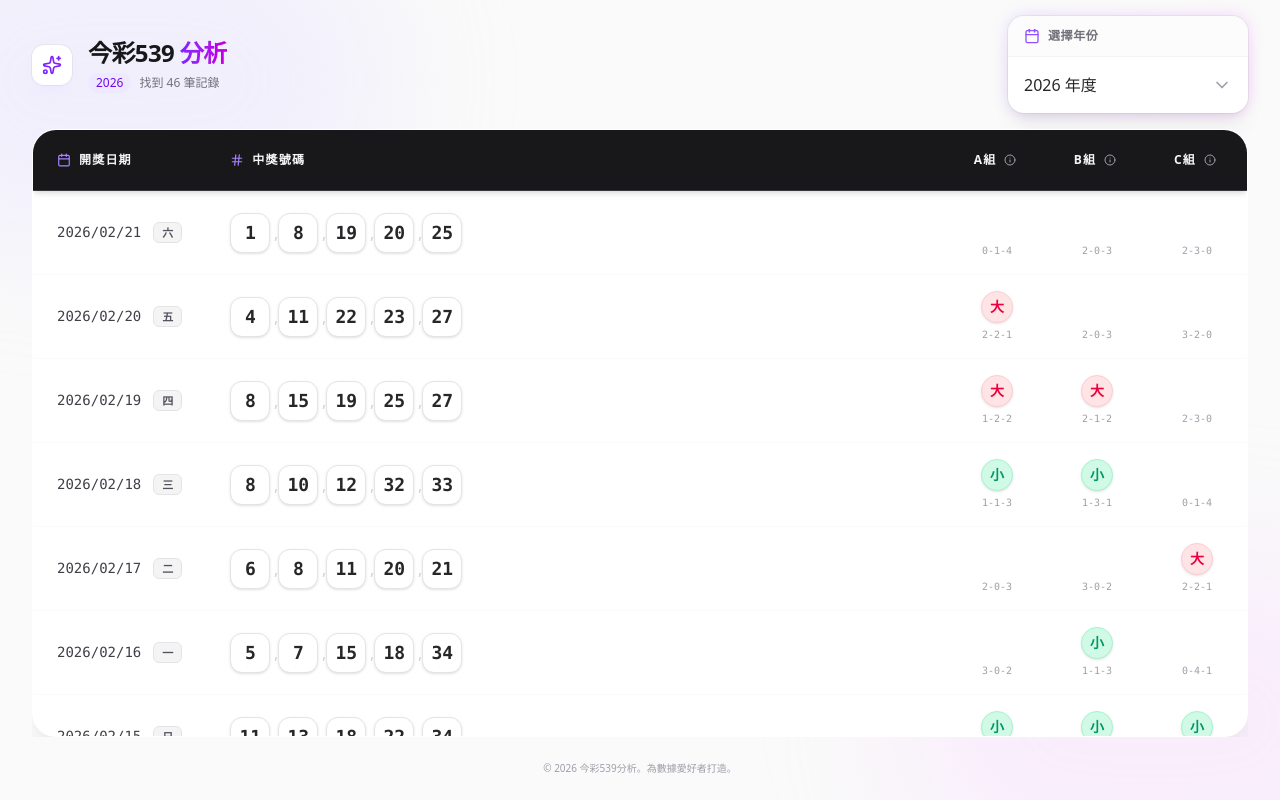
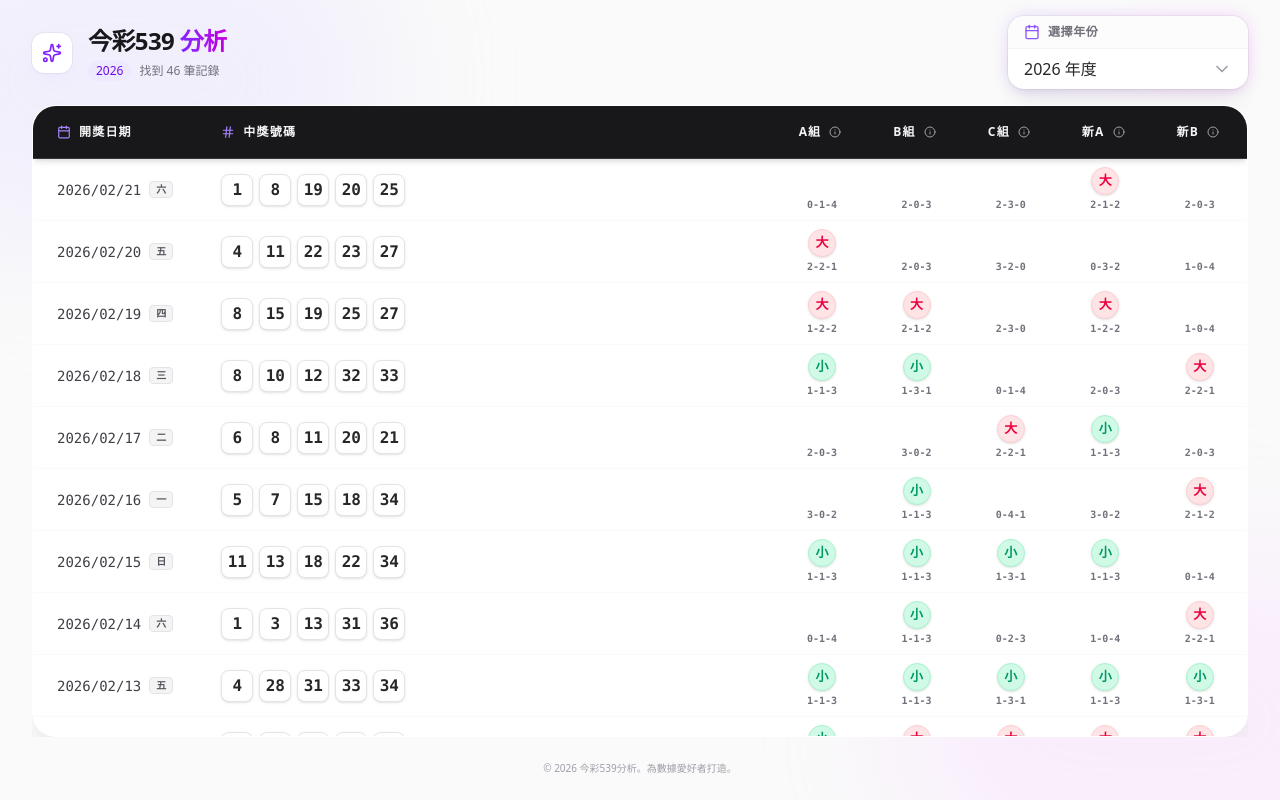
Before and after one commit to fubini108014/lottery-number-viewer, a React (Vite) app: page / in a window 1280 px wide. Built offline with nearby package versions, Linux system fonts and the light colour scheme.

Commit message:
加入新A、B，調整CSS

```diff
--- a/src/components/FileSelector.tsx
+++ b/src/components/FileSelector.tsx
@@ -17,7 +17,7 @@ export const FileSelector: React.FC<FileSelectorProps> = ({ files, selectedFile,
     >
       <div className="absolute inset-0 bg-gradient-to-r from-violet-500 to-fuchsia-500 rounded-2xl blur opacity-20 group-hover:opacity-30 transition-opacity duration-300" />
       <div className="relative bg-white rounded-2xl shadow-xl shadow-black/5 ring-1 ring-black/5 overflow-hidden">
-        <div className="flex items-center px-4 py-3 border-b border-zinc-100 bg-zinc-50/50">
+        <div className="flex items-center px-4 py-2 border-b border-zinc-100 bg-zinc-50/50">
           <Calendar className="w-4 h-4 text-violet-500 mr-2" />
           <label htmlFor="file-select" className="text-xs font-semibold text-zinc-500 uppercase tracking-wider">
             選擇年份
@@ -28,7 +28,7 @@ export const FileSelector: React.FC<FileSelectorProps> = ({ files, selectedFile,
             id="file-select"
             value={selectedFile || ''}
             onChange={(e) => onSelect(e.target.value)}
-            className="block w-full pl-4 pr-10 py-4 text-base text-zinc-800 bg-transparent focus:outline-none focus:bg-zinc-50 cursor-pointer appearance-none font-medium"
+            className="block w-full pl-4 pr-10 py-2 text-base text-zinc-800 bg-transparent focus:outline-none focus:bg-zinc-50 cursor-pointer appearance-none font-medium"
           >
             {files.map((file) => (
               <option key={file.name} value={file.name}>
--- a/src/components/LotteryTable.tsx
+++ b/src/components/LotteryTable.tsx
@@ -1,7 +1,7 @@
-import React, { useState } from 'react';
+import React, { useState, useMemo } from 'react';
 import { motion } from 'motion/react';
 import { LotteryDraw } from '../types';
-import { Calendar, Hash, Trophy, Info } from 'lucide-react';
+import { Calendar, Hash, Info } from 'lucide-react';
 import { ZoneTable } from './ZoneTable';
 
 interface LotteryTableProps {
@@ -11,63 +11,33 @@ interface LotteryTableProps {
   onToggleZoneTable: () => void;
 }
 
-export const LotteryTable: React.FC<LotteryTableProps> = ({ data, year, showZoneTable, onToggleZoneTable }) => {
-  const [initialZoneTab, setInitialZoneTab] = useState<string>('A組');
-
-  if (data.length === 0) return null;
-
-  const handleOpenZoneTable = (tab: string) => {
-    if (showZoneTable && initialZoneTab === tab) {
-      onToggleZoneTable(); // Close if clicking the same active tab
-    } else {
-      setInitialZoneTab(tab);
-      if (!showZoneTable) {
-        onToggleZoneTable();
-      }
-    }
-  };
-
-  const handleZoneTabChange = (tab: string) => {
-    setInitialZoneTab(tab);
-  };
-
-  const formatDate = (date: Date) => {
-    const dateStr = date.toLocaleDateString('zh-TW', {
-      year: 'numeric',
-      month: '2-digit',
-      day: '2-digit',
-    });
-
-    const weekdayStr = date.toLocaleDateString('zh-TW', { weekday: 'short' }).replace('週', '');
-
-    return (
-      <div className="flex flex-col sm:flex-row sm:items-center gap-1 sm:gap-3">
-        <span className="font-mono text-zinc-700 font-medium">{dateStr}</span>
-        <span className="text-[11px] font-bold px-2 py-0.5 rounded-md bg-zinc-100 text-zinc-600 border border-zinc-200 w-fit min-w-[24px] text-center">
-          {weekdayStr}
-        </span>
-      </div>
-    );
-  };
-
-  const formatNumbers = (numbers: number[]) => {
-    return (
-      <div className="flex flex-wrap items-center gap-2">
-        {numbers.map((num, idx) => (
-          <div key={idx} className="relative group">
-            <div className="w-10 h-10 flex items-center justify-center rounded-xl bg-white border border-zinc-200 shadow-sm group-hover:border-violet-300 group-hover:shadow-md group-hover:shadow-violet-100 transition-all duration-200">
-              <span className="font-mono font-bold text-lg text-zinc-800 group-hover:text-violet-600 transition-colors">
-                {num}
-              </span>
-            </div>
-            {idx < numbers.length - 1 && (
-               <span className="absolute -right-2 top-1/2 -translate-y-1/2 text-zinc-300 pointer-events-none opacity-0 sm:opacity-100">,</span>
-            )}
-          </div>
-        ))}
-      </div>
-    );
-  };
+const GROUPS_CONFIG = [
+  { id: 'A組', name: 'A組', zones: [
+    new Set([2, 4, 5, 6, 7, 11, 12, 14, 15, 16]),
+    new Set([22, 24, 25, 26, 27, 33, 35, 36, 38, 39]),
+    new Set([1, 3, 8, 9, 10, 13, 17, 18, 19, 20, 21, 23, 28, 29, 30, 31, 32, 34, 37])
+  ] as [Set<number>, Set<number>, Set<number>] },
+  { id: 'B組', name: 'B組', zones: [
+    new Set([3, 5, 6, 8, 9, 21, 22, 23, 25, 28]),
+    new Set([12, 13, 15, 16, 17, 30, 32, 33, 35, 39]),
+    new Set([1, 2, 4, 7, 10, 11, 14, 18, 19, 20, 24, 26, 27, 29, 31, 34, 36, 37, 38])
+  ] as [Set<number>, Set<number>, Set<number>] },
+  { id: 'C組', name: 'C組', zones: [
+    new Set([20, 21, 22, 23, 24, 25, 26, 27, 28, 29]),
+    new Set([1, 4, 5, 8, 9, 11, 14, 15, 18, 19, 31, 34, 35, 38, 39]),
+    new Set([2, 3, 6, 7, 10, 12, 13, 16, 17, 30, 32, 33, 36, 37])
+  ] as [Set<number>, Set<number>, Set<number>] },
+  { id: '新A', name: '新A', zones: [
+    new Set([1, 5, 7, 8, 9, 10, 34, 37, 38, 39]),
+    new Set([21, 22, 23, 24, 25, 26, 27, 28, 29, 30]),
+    new Set([2, 3, 4, 6, 11, 12, 13, 14, 15, 16, 17, 18, 19, 20, 31, 32, 33, 35, 36])
+  ] as [Set<number>, Set<number>, Set<number>] },
+  { id: '新B', name: '新B', zones: [
+    new Set([1, 2, 3, 4, 5, 6, 7, 8, 9, 10]),
+    new Set([30, 31, 32, 33, 34, 35, 36, 37, 38, 39]),
+    new Set([11, 12, 13, 14, 15, 16, 17, 18, 19, 20, 21, 22, 23, 24, 25, 26, 27, 28, 29])
+  ] as [Set<number>, Set<number>, Set<number>] },
+];
 
 const calculateGroup = (numbers: number[], zones: [Set<number>, Set<number>, Set<number>]): { result: string, pattern: string } => {
   let counts = [0, 0, 0];
@@ -89,24 +59,85 @@ export const LotteryTable: React.FC<LotteryTableProps> = ({ data, year, showZone
   return { result, pattern };
 };
 
-  const groupAZones: [Set<number>, Set<number>, Set<number>] = [
-    new Set([2, 4, 5, 6, 7, 11, 12, 14, 15, 16]),
-    new Set([22, 24, 25, 26, 27, 33, 35, 36, 38, 39]),
-    new Set([1, 3, 8, 9, 10, 13, 17, 18, 19, 20, 21, 23, 28, 29, 30, 31, 32, 34, 37])
-  ];
+const GroupResultCell: React.FC<{ result: string, pattern: string }> = ({ result, pattern }) => (
+  <td className="py-2 px-6 text-center align-middle">
+    <div className="flex flex-col items-center justify-center gap-0.5">
+      {result ? (
+        <span className={`inline-flex items-center justify-center w-7 h-7 rounded-full text-[13px] font-bold shadow-sm ${
+          result === '大'
+            ? 'bg-rose-100 text-rose-600 border border-rose-200'
+            : 'bg-emerald-100 text-emerald-600 border border-emerald-200'
+        }`}>
+          {result}
+        </span>
+      ) : (
+        <div className="w-7 h-7" />
+      )}
+      <span className="text-[10px] font-mono text-zinc-500 font-semibold">
+        {pattern}
+      </span>
+    </div>
+  </td>
+);
 
-  const groupBZones: [Set<number>, Set<number>, Set<number>] = [
-    new Set([3, 5, 6, 8, 9, 21, 22, 23, 25, 28]),
-    new Set([12, 13, 15, 16, 17, 30, 32, 33, 35, 39]),
-    new Set([1, 2, 4, 7, 10, 11, 14, 18, 19, 20, 24, 26, 27, 29, 31, 34, 36, 37, 38])
-  ];
+export const LotteryTable: React.FC<LotteryTableProps> = ({ data, year, showZoneTable, onToggleZoneTable }) => {
+  const [initialZoneTab, setInitialZoneTab] = useState<string>('A組');
 
-  const groupCZones: [Set<number>, Set<number>, Set<number>] = [
-    new Set([20, 21, 22, 23, 24, 25, 26, 27, 28, 29]),
-    new Set([1, 4, 5, 8, 9, 11, 14, 15, 18, 19, 31, 34, 35, 38, 39]),
-    new Set([2, 3, 6, 7, 10, 12, 13, 16, 17, 30, 32, 33, 36, 37])
-  ];
+  const zoneTableProps = useMemo(() => ({
+    groupAZones: GROUPS_CONFIG[0].zones,
+    groupBZones: GROUPS_CONFIG[1].zones,
+    groupCZones: GROUPS_CONFIG[2].zones,
+    groupNewAZones: GROUPS_CONFIG[3].zones,
+    groupNewBZones: GROUPS_CONFIG[4].zones,
+  }), []);
 
+  if (data.length === 0) return null;
+
+  const handleOpenZoneTable = (tab: string) => {
+    if (showZoneTable && initialZoneTab === tab) {
+      onToggleZoneTable();
+    } else {
+      setInitialZoneTab(tab);
+      if (!showZoneTable) {
+        onToggleZoneTable();
+      }
+    }
+  };
+
+  const formatDate = (date: Date) => {
+    const dateStr = date.toLocaleDateString('zh-TW', {
+      year: 'numeric',
+      month: '2-digit',
+      day: '2-digit',
+    });
+    const weekdayStr = date.toLocaleDateString('zh-TW', { weekday: 'short' }).replace('週', '');
+
+    return (
+      <div className="flex flex-col sm:flex-row sm:items-center gap-1 sm:gap-2">
+        {/* Desktop: Full year (2026/02/21) */}
+        <span className="font-mono text-zinc-700 font-medium text-sm hidden sm:inline">{dateStr}</span>
+        {/* Mobile: Short year (26/02/21) */}
+        <span className="font-mono text-zinc-700 font-medium text-sm inline sm:hidden">{dateStr.slice(2)}</span>
+        <span className="text-[10px] font-bold px-1.5 py-0 rounded bg-zinc-100 text-zinc-600 border border-zinc-200 w-fit min-w-[20px] text-center">
+          {weekdayStr}
+        </span>
+      </div>
+    );
+  };
+
+  const formatNumbers = (numbers: number[]) => (
+    <div className="flex flex-wrap items-center gap-1.5">
+      {numbers.map((num, idx) => (
+        <div key={idx} className="relative group">
+          <div className="w-8 h-8 flex items-center justify-center rounded-lg bg-white border border-zinc-200 shadow-sm group-hover:border-violet-300 group-hover:shadow-md group-hover:shadow-violet-100 transition-all duration-200">
+            <span className="font-mono font-bold text-base text-zinc-800 group-hover:text-violet-600 transition-colors">
+              {num}
+            </span>
+          </div>
+        </div>
+      ))}
+    </div>
+  );
 
   return (
     <div className="relative w-full h-full flex overflow-hidden">
@@ -120,132 +151,55 @@ export const LotteryTable: React.FC<LotteryTableProps> = ({ data, year, showZone
             <table className="w-full text-left border-collapse min-w-[800px]">
               <thead>
                 <tr className="bg-zinc-900 border-b border-zinc-700 sticky top-0 z-20 shadow-md">
-                  <th className="py-5 px-6 text-xs font-bold text-zinc-100 uppercase tracking-widest w-[140px]">
+                  <th className="py-4 px-6 text-xs font-bold text-zinc-100 uppercase tracking-widest w-[140px] whitespace-nowrap">
                     <div className="flex items-center gap-2">
                       <Calendar className="w-3.5 h-3.5 text-violet-400" />
                       開獎日期
                     </div>
                   </th>
-                  <th className="py-5 px-6 text-xs font-bold text-zinc-100 uppercase tracking-widest">
+                  <th className="py-4 px-6 text-xs font-bold text-zinc-100 uppercase tracking-widest whitespace-nowrap">
                     <div className="flex items-center gap-2">
                       <Hash className="w-3.5 h-3.5 text-violet-400" />
                       中獎號碼
                     </div>
                   </th>
-                  <th className="py-5 px-6 text-xs font-bold text-zinc-100 uppercase tracking-widest w-[100px] text-center">
+                  {GROUPS_CONFIG.map(group => (
+                    <th key={group.id} className="py-4 px-6 text-xs font-bold text-zinc-100 uppercase tracking-widest w-[90px] text-center whitespace-nowrap">
                       <div className="flex items-center justify-center gap-1">
-                      A組
+                        {group.name}
                         <button
-                        onClick={() => handleOpenZoneTable('A組')}
-                        className={`p-1 rounded-full transition-colors ${showZoneTable && initialZoneTab === 'A組' ? 'bg-violet-500 text-white' : 'hover:bg-zinc-800 text-zinc-400 hover:text-violet-400'}`}
+                          onClick={() => handleOpenZoneTable(group.id)}
+                          className={`p-1 rounded-full transition-colors ${showZoneTable && initialZoneTab === group.id ? 'bg-violet-500 text-white' : 'hover:bg-zinc-800 text-zinc-400 hover:text-violet-400'}`}
                           title={showZoneTable ? "隱藏分組對照表" : "查看分組對照表"}
                         >
                           <Info className="w-3 h-3" />
                         </button>
                       </div>
                     </th>
-                  <th className="py-5 px-6 text-xs font-bold text-zinc-100 uppercase tracking-widest w-[100px] text-center">
-                    <div className="flex items-center justify-center gap-1">
-                      B組
-                      <button
-                        onClick={() => handleOpenZoneTable('B組')}
-                        className={`p-1 rounded-full transition-colors ${showZoneTable && initialZoneTab === 'B組' ? 'bg-violet-500 text-white' : 'hover:bg-zinc-800 text-zinc-400 hover:text-violet-400'}`}
-                        title={showZoneTable ? "隱藏分組對照表" : "查看分組對照表"}
-                      >
-                        <Info className="w-3 h-3" />
-                      </button>
-                    </div>
-                  </th>
-                  <th className="py-5 px-6 text-xs font-bold text-zinc-100 uppercase tracking-widest w-[100px] text-center">
-                    <div className="flex items-center justify-center gap-1">
-                      C組
-                      <button
-                        onClick={() => handleOpenZoneTable('C組')}
-                        className={`p-1 rounded-full transition-colors ${showZoneTable && initialZoneTab === 'C組' ? 'bg-violet-500 text-white' : 'hover:bg-zinc-800 text-zinc-400 hover:text-violet-400'}`}
-                        title={showZoneTable ? "隱藏分組對照表" : "查看分組對照表"}
-                      >
-                        <Info className="w-3 h-3" />
-                      </button>
-                    </div>
-                  </th>
+                  ))}
                 </tr>
               </thead>
               <tbody className="divide-y divide-zinc-50">
-                {data.map((row, index) => {
-                  const groupA = calculateGroup(row.numbers, groupAZones);
-                  const groupB = calculateGroup(row.numbers, groupBZones);
-                  const groupC = calculateGroup(row.numbers, groupCZones);
-                  return (
+                {data.map((row, index) => (
                   <motion.tr
                     key={index}
                     initial={{ opacity: 0 }}
                     animate={{ opacity: 1 }}
-                      transition={{ delay: index * 0.02 }}
+                    transition={{ delay: index * 0.01 }}
                     className="group hover:bg-violet-50/30 transition-colors"
                   >
-                      <td className="py-4 px-6 text-sm">
+                    <td className="py-2 px-6 text-sm">
                       {formatDate(row.date)}
                     </td>
-                      <td className="py-4 px-6">
+                    <td className="py-2 px-6">
                       {formatNumbers(row.numbers)}
                     </td>
-                      <td className="py-4 px-6 text-center align-middle">
-                        <div className="flex flex-col items-center justify-center gap-1">
-                          {groupA.result ? (
-                            <span className={`inline-flex items-center justify-center w-8 h-8 rounded-full text-sm font-bold shadow-sm ${
-                              groupA.result === '大'
-                                ? 'bg-rose-100 text-rose-600 border border-rose-200'
-                                : 'bg-emerald-100 text-emerald-600 border border-emerald-200'
-                            }`}>
-                              {groupA.result}
-                            </span>
-                          ) : (
-                            <div className="w-8 h-8" />
-                          )}
-                          <span className="text-[10px] font-mono text-zinc-400 font-medium">
-                            {groupA.pattern}
-                          </span>
-                        </div>
-                      </td>
-                      <td className="py-4 px-6 text-center align-middle">
-                        <div className="flex flex-col items-center justify-center gap-1">
-                          {groupB.result ? (
-                            <span className={`inline-flex items-center justify-center w-8 h-8 rounded-full text-sm font-bold shadow-sm ${
-                              groupB.result === '大'
-                                ? 'bg-rose-100 text-rose-600 border border-rose-200'
-                                : 'bg-emerald-100 text-emerald-600 border border-emerald-200'
-                            }`}>
-                              {groupB.result}
-                            </span>
-                          ) : (
-                            <div className="w-8 h-8" />
-                          )}
-                          <span className="text-[10px] font-mono text-zinc-400 font-medium">
-                            {groupB.pattern}
-                          </span>
-                        </div>
-                      </td>
-                      <td className="py-4 px-6 text-center align-middle">
-                        <div className="flex flex-col items-center justify-center gap-1">
-                          {groupC.result ? (
-                            <span className={`inline-flex items-center justify-center w-8 h-8 rounded-full text-sm font-bold shadow-sm ${
-                              groupC.result === '大'
-                                ? 'bg-rose-100 text-rose-600 border border-rose-200'
-                                : 'bg-emerald-100 text-emerald-600 border border-emerald-200'
-                            }`}>
-                              {groupC.result}
-                            </span>
-                          ) : (
-                            <div className="w-8 h-8" />
-                          )}
-                          <span className="text-[10px] font-mono text-zinc-400 font-medium">
-                            {groupC.pattern}
-                          </span>
-                        </div>
-                      </td>
+                    {GROUPS_CONFIG.map(group => {
+                      const { result, pattern } = calculateGroup(row.numbers, group.zones);
+                      return <GroupResultCell key={group.id} result={result} pattern={pattern} />;
+                    })}
                   </motion.tr>
-                  );
-                })}
+                ))}
               </tbody>
             </table>
           </div>
@@ -255,11 +209,9 @@ export const LotteryTable: React.FC<LotteryTableProps> = ({ data, year, showZone
       <ZoneTable
         isOpen={showZoneTable}
         onClose={onToggleZoneTable}
-        groupAZones={groupAZones}
-        groupBZones={groupBZones}
-        groupCZones={groupCZones}
+        {...zoneTableProps}
         initialTab={initialZoneTab}
-        onTabChange={handleZoneTabChange}
+        onTabChange={setInitialZoneTab}
       />
     </div>
   );
--- a/src/components/ZoneTable.tsx
+++ b/src/components/ZoneTable.tsx
@@ -13,6 +13,8 @@ interface ZoneTableProps {
   groupAZones: [Set<number>, Set<number>, Set<number>];
   groupBZones: [Set<number>, Set<number>, Set<number>];
   groupCZones: [Set<number>, Set<number>, Set<number>];
+  groupNewAZones: [Set<number>, Set<number>, Set<number>];
+  groupNewBZones: [Set<number>, Set<number>, Set<number>];
   initialTab?: string;
   onTabChange?: (tab: string) => void;
 }
@@ -23,6 +25,8 @@ export const ZoneTable: React.FC<ZoneTableProps> = ({
   groupAZones,
   groupBZones,
   groupCZones,
+  groupNewAZones,
+  groupNewBZones,
   initialTab = 'A組',
   onTabChange
 }) => {
@@ -44,6 +48,8 @@ export const ZoneTable: React.FC<ZoneTableProps> = ({
     { name: 'A組', zones: groupAZones },
     { name: 'B組', zones: groupBZones },
     { name: 'C組', zones: groupCZones },
+    { name: '新A', zones: groupNewAZones },
+    { name: '新B', zones: groupNewBZones },
   ];
 
   const activeGroup = groups.find(g => g.name === activeTab) || groups[0];
```
Lines whose indentation alone changed are shown as unchanged.
